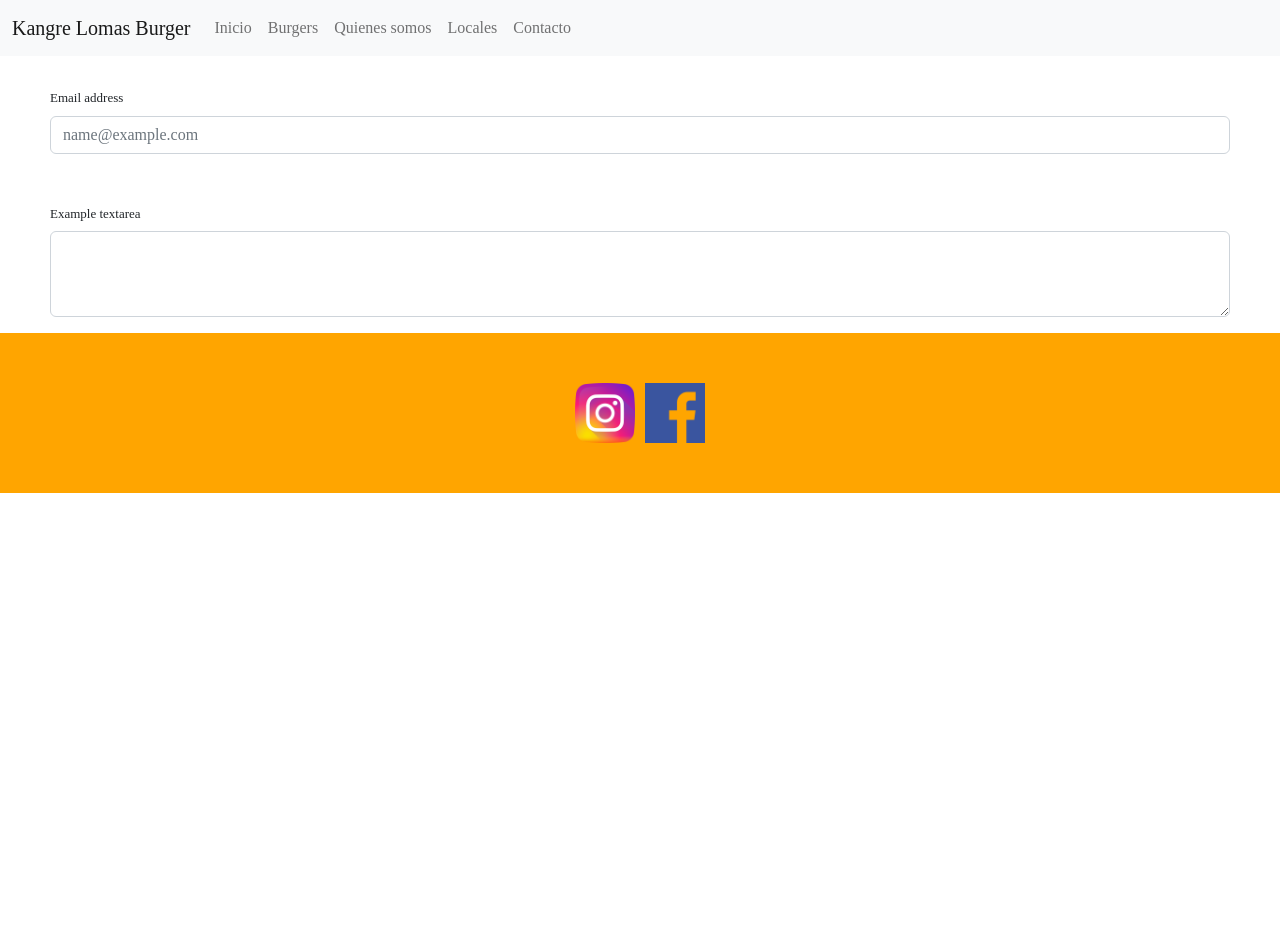
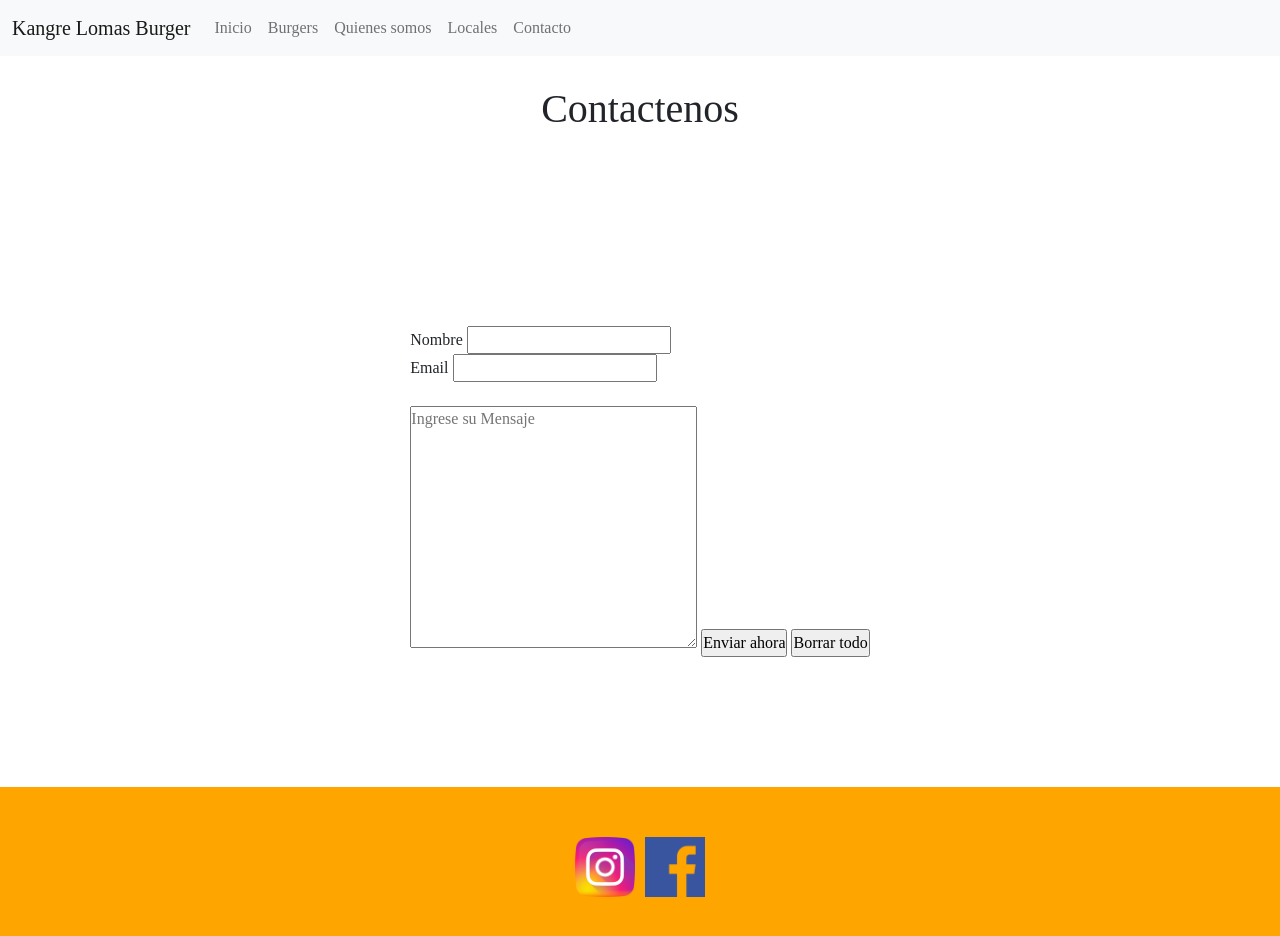
Before and after one commit to rodrigofuentes94/burger-page, a plain HTML site: page contacto.html in a window 1280 px wide. Before the commit the page ends 800 px from the top, so only its background shows below. Drawn offline with nearby package versions, Linux system fonts and the light colour scheme.

Commit message:
actualizo sitio

```diff
--- a/contacto.html
+++ b/contacto.html
@@ -5,6 +5,7 @@
         <meta http-equiv="X-UA-Compatible" content="IE=edge">
         <meta name="viewport" content="width=device-width, initial-scale=1.0">
         <meta name="description" content="Venta de hamburgesas online">
+        <link rel="icon" href="./img/burgerlogopng.png">
         <meta name="keywords" content="hamburgesa, cheedar, carne, online, pedir, burger">
         <title>Kangre Lomas Burger</title>
         <link rel="icon" href="./imagenes/burgerlogopng.png">
@@ -41,21 +42,43 @@
         </div>
       </nav>
 
+
     </header>
+    <div class="formtitulo">
+       <h1>Contactenos</h1>
+      </div>
+    <div class="containerForm">
+
+
+
+      <form action="enviar.php" method="get" enctype="text/plain">
+
+          <div>
+             <label for="nombre">Nombre</label>
+             <input type="text" id="nombre">
+          </div>
+
+
+
+         <div>
+          <label for="">Email</label>
+          <input type="email" id="email">
+      </div>
+
+             <br>
+             <textarea name="mensaje" id="mensaje" cols="30" rows="10" placeholder="Ingrese su Mensaje"></textarea>
+
+
+
+         <input type="submit" value="Enviar ahora">
+         <input type="reset" value="Borrar todo">
+
+      </form>
+  </div>
 
 
 
 
-    <h2>Contactenos</h2>
-
-    <div class="mb-3">
-        <label for="exampleFormControlInput1" class="form-label">Email address</label>
-        <input type="email" class="form-control" id="exampleFormControlInput1" placeholder="name@example.com">
-      </div>
-      <div class="mb-3">
-        <label for="exampleFormControlTextarea1" class="form-label">Example textarea</label>
-        <textarea class="form-control" id="exampleFormControlTextarea1" rows="3"></textarea>
-      </div>
 
 
 
--- a/sass/style.scss
+++ b/sass/style.scss
@@ -269,6 +269,8 @@
 
 
   );
+   /* ACA APLIQUE EL MAP */
+
 
   .color{
     color: map-get($colores, principal, );
```
Also changed, not shown: burgers.html (+1 -0 lines), index.html (+3 -2 lines), locales.html (+1 -0 lines), quienes.html (+5 -2 lines), img/burgerlogopng.png (added), img/historiaburger.jpg, sass/style.css.
